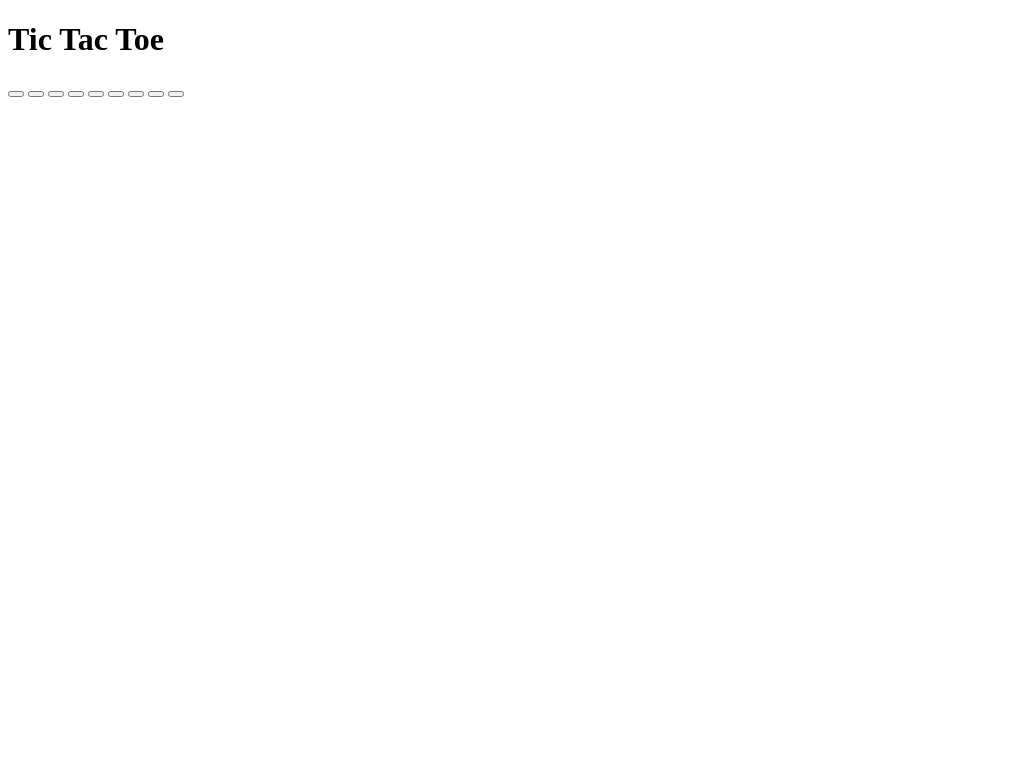
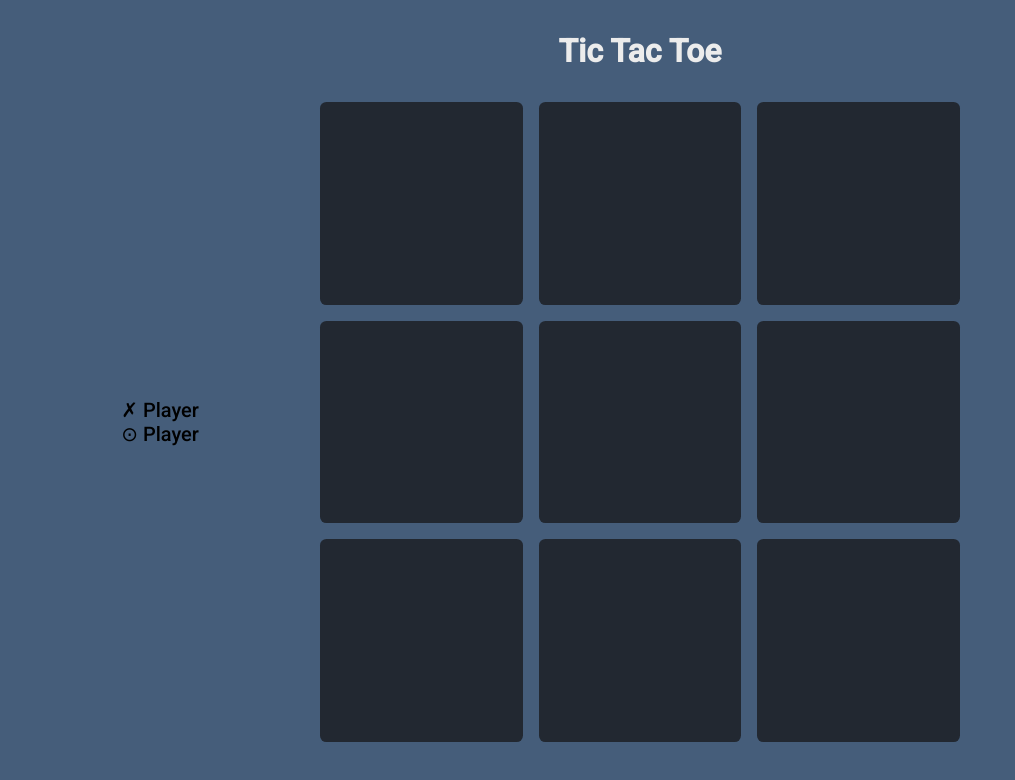
Before and after one commit to AliAdamH/tic-tac-toe-js, a plain HTML site: page index.html in a window 1280 px wide. Shown: the whole page, without its empty margins (0-1015 px from the left). Drawn offline with Linux system fonts and the light colour scheme.

Commit message:
Add layout

```diff
--- a/index.html
+++ b/index.html
@@ -4,6 +4,9 @@
     <meta charset="UTF-8">
     <meta http-equiv="X-UA-Compatible" content="IE=edge">
     <meta name="viewport" content="width=device-width, initial-scale=1.0">
+    <link rel="preconnect" href="https://fonts.googleapis.com">
+    <link rel="preconnect" href="https://fonts.gstatic.com" crossorigin>
+    <link href="https://fonts.googleapis.com/css2?family=Roboto:wght@500&display=swap" rel="stylesheet">
     <link rel="stylesheet" href="./stylesheets/style.css">
     <script src="scripts/index.js" defer></script>
     <title>Document</title>
@@ -12,8 +15,14 @@
     <header>
         <h1 class="title">Tic Tac Toe</h1>
     </header>
-    <main>
+    <main class="main">
         <aside class="players--list">
+            <div class="x-player">
+                &cross; Player
+            </div>
+            <div class="o-player">
+                &CircleDot; Player
+            </div>
         </aside>
         <section class="game-grid">
             <button class="cell"></button>
--- a/stylesheets/style.css
+++ b/stylesheets/style.css
@@ -0,0 +1,62 @@
+*,
+*::after,
+*::before {
+    margin: 0;
+    padding: 0;
+    box-sizing: border-box;
+    font-family: 'Roboto', sans-serif;
+}
+
+body {
+    display: flex;
+    flex-direction: column;
+    background-color: #455d7a;
+}
+
+.title {
+    text-align: center;
+    padding: 2rem;
+    color: #ececec;
+}
+button {
+        background: none;
+        color: inherit;
+        border: none;
+        padding: 0;
+        font: inherit;
+        cursor: pointer;
+        outline: inherit;
+        display: block;
+}
+
+
+.main {
+    /* border: 1px solid red; */
+    min-height: 80vh;
+    display: grid;
+    /*needs auto-fit for responsiveness. */
+    grid-template-columns: 1fr 2fr 1fr;
+}
+
+
+
+.game-grid {
+    /* border: 1px solid red; */
+    display: grid;
+    grid-template-columns: repeat(3, 1fr);
+    gap: 1rem;
+    }
+
+.players--list {
+    display: flex;
+    flex-direction: column;
+    justify-content: center;
+    align-items: center;
+    font-size: 20px;
+}
+
+.cell {
+    /* border: 2px solid hsl(64, 100%, 50%); */
+    background-color: #222831;
+    border-radius: 0.4rem;
+}
```
